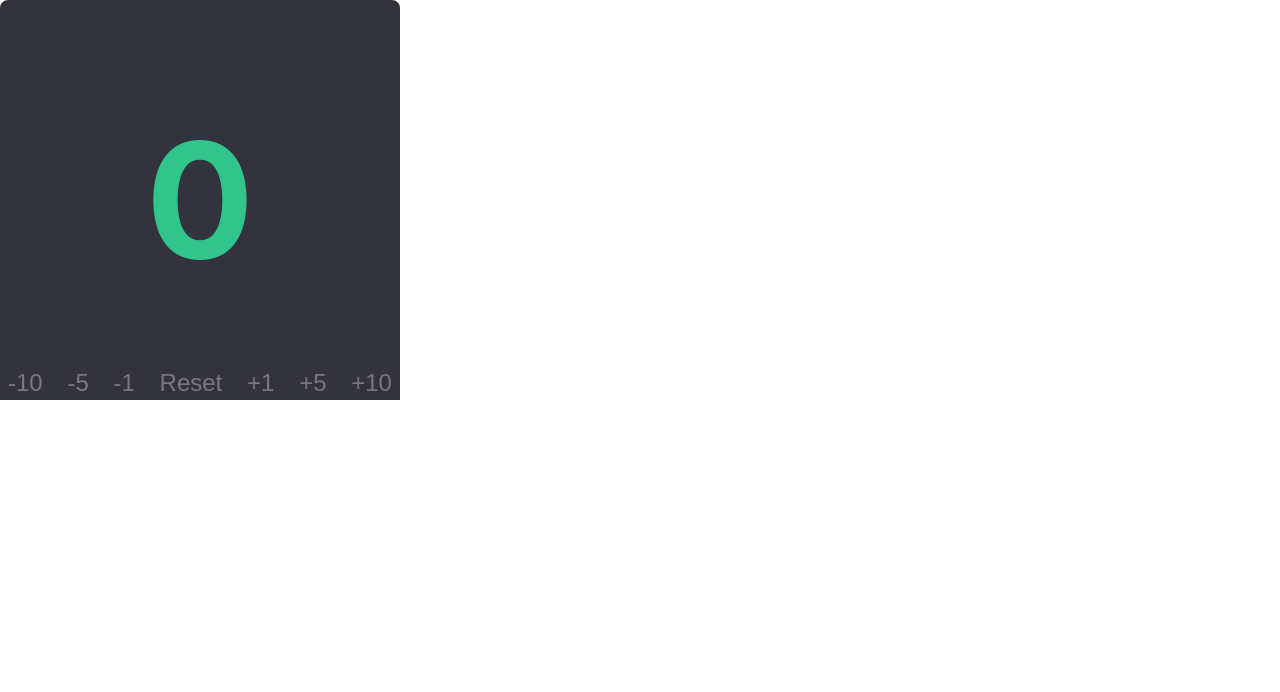
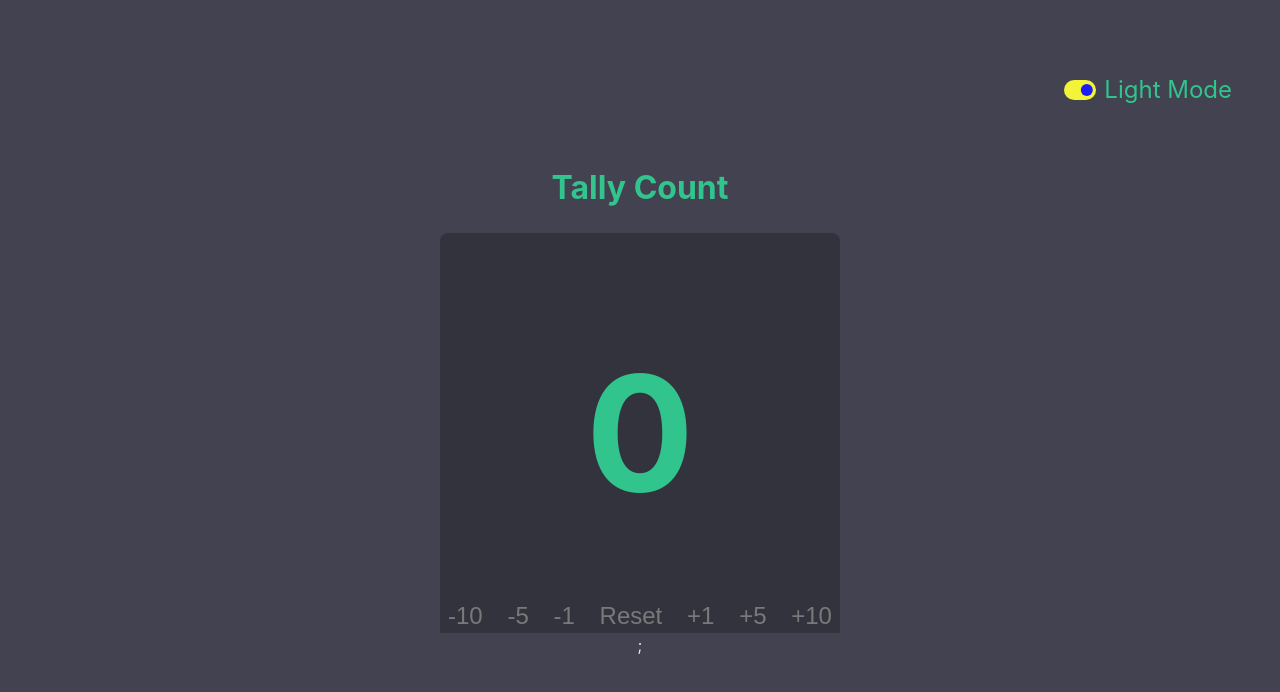
Before and after one commit to dvstefanov/Tally-Counter, a React (Vite) app: page / in a window 1280 px wide. Shown: the top 692 px of the page. Built offline with nearby package versions, Linux system fonts and the light colour scheme.

Commit message:
Add toggle component

```diff
--- a/src/App.jsx
+++ b/src/App.jsx
@@ -1,8 +1,23 @@
+import { useState } from 'react';
+
 import Counter from './components/Counter/Counter';
+import Header from './components/Header/Header';
+
 import './App.css';
 
 function App() {
-    return <Counter />;
+    const [isDark, setIsDark] = useState(true);
+
+    const onToggle = () => {
+        setIsDark(state => !state);
+    }
+
+    return (
+        <div className='App' data-theme={isDark ? 'dark' : 'light'}>
+            <Header isDark={isDark} onToggle={onToggle} />
+            <Counter />;
+        </div>
+    );
 }
 
 export default App;
--- a/src/components/Header/Header.jsx
+++ b/src/components/Header/Header.jsx
@@ -1,7 +1,16 @@
 import React from 'react';
 
-const Header = () => {
-    return <div>Tally Count</div>;
+import Toggle from '../Toggle/Toggle';
+
+import classes from './Header.module.css';
+
+const Header = ({isDark, onToggle}) => {
+    return (
+        <header className={classes.header}>
+            <h1>Tally Count</h1>
+            <Toggle isChecked={isDark} handleChange={onToggle} />
+        </header>
+    );
 };
 
 export default Header;
--- /dev/null
+++ b/src/components/Header/Header.module.css
@@ -0,0 +1,3 @@
+.header {
+    color: var(--primary-text-color);
+}
--- /dev/null
+++ b/src/components/Toggle/Toggle.jsx
@@ -0,0 +1,18 @@
+import classes from './Toggle.module.css';
+
+const Toggle = ({ handleChange, isChecked }) => {
+    return (
+        <div className={classes['toggle-container']}>
+            <input
+                type='checkbox'
+                className={classes.toggle}
+                id='check'
+                onChange={handleChange}
+                checked={isChecked}
+            />
+            <label htmlFor='check'>Light Mode</label>
+        </div>
+    );
+};
+
+export default Toggle;
--- /dev/null
+++ b/src/components/Toggle/Toggle.module.css
@@ -0,0 +1,41 @@
+.toggle-container {
+    position: absolute;
+    top: 3rem;
+    right: 3rem;
+}
+
+.toggle {
+    visibility: hidden;
+}
+
+.toggle + label {
+    display: flex;
+    align-items: center;
+    font-size: 1.5rem;
+    cursor: pointer;
+    color: var(--primary-text-color);
+}
+
+.toggle + label::before {
+    content: "";
+    height: 1.2rem;
+    width: 2rem;
+    border-radius: 1rem;
+    background-color: var(--toggle-bg);
+    margin-right: 0.5rem;
+}
+
+.toggle + label::after {
+    content: "";
+    height: 0.8rem;
+    width: 0.8rem;
+    border-radius: 0.8rem;
+    background-color: var(--toggle-fg);
+    position: absolute;
+    left: 0.2rem;
+    transition: all 0.2s ease-in-out;
+}
+
+.toggle:checked + label::after {
+    transform: translateX(100%);
+}
--- a/src/index.css
+++ b/src/index.css
@@ -9,6 +9,8 @@
     --foreground-color: #33333D;
     --primary-text-color: #31C48D;
     --btn-text-color: #79797b;
+    --toggle-bg: rgb(126, 126, 9);
+    --toggle-fg: yellow;
 
     font-synthesis: none;
     text-rendering: optimizeLegibility;
@@ -18,6 +20,14 @@
 
 [data-theme='light'] {
     --background-color: rgb(255, 255, 255);
+    --foreground-color: #b2b2b4;
+    --primary-text-color: #067d34;
+    --btn-text-color: #5a5a5c;
+}
+
+[data-theme='dark'] {
+    --toggle-bg: rgb(243, 243, 55);
+    --toggle-fg: rgb(28, 28, 243);
 }
 
 *,
```
